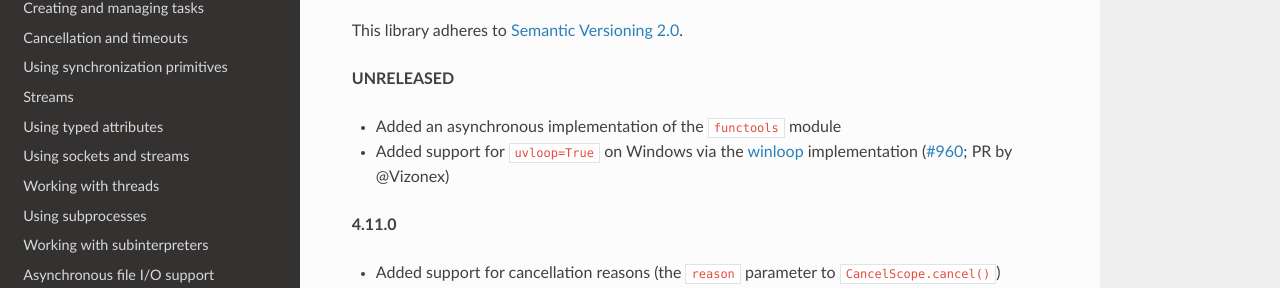
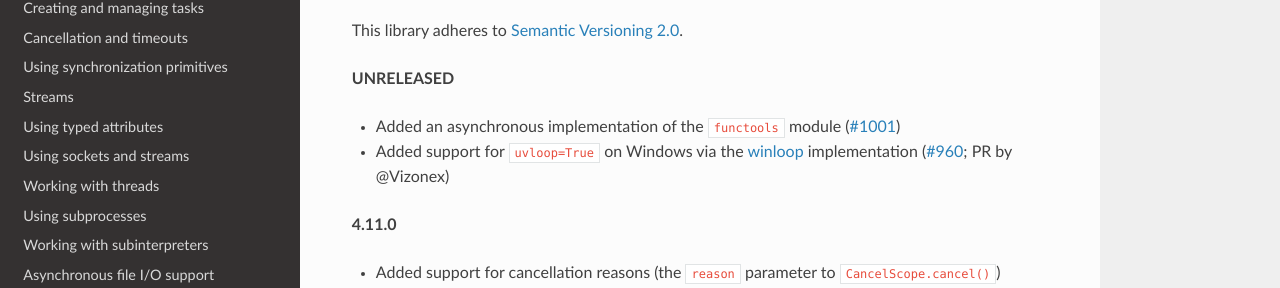
Before and after one commit to agronholm/anyio, a Sphinx documentation site: the page built from docs/versionhistory.rst, in a window 1280 px wide and 900 px high. Shown: the part 141-429 px from the top of the window. Built offline with Sphinx 7.4.7 and the Read the Docs theme 3.1.0, drawn with Linux system fonts in a browser that asks for light colours; the version number could not be read and is left out.

Commit message:
Added the PR link

```diff
--- a/docs/versionhistory.rst
+++ b/docs/versionhistory.rst
@@ -6,6 +6,7 @@ This library adheres to `Semantic Versioning 2.0 <http://semver.org/>`_.
 **UNRELEASED**
 
 - Added an asynchronous implementation of the ``functools`` module
+  (`#1001 <https://github.com/agronholm/anyio/pull/1001>`_)
 - Added support for ``uvloop=True`` on Windows via the winloop_ implementation
   (`#960 <https://github.com/agronholm/anyio/pull/960>`_; PR by @Vizonex)
 
```
